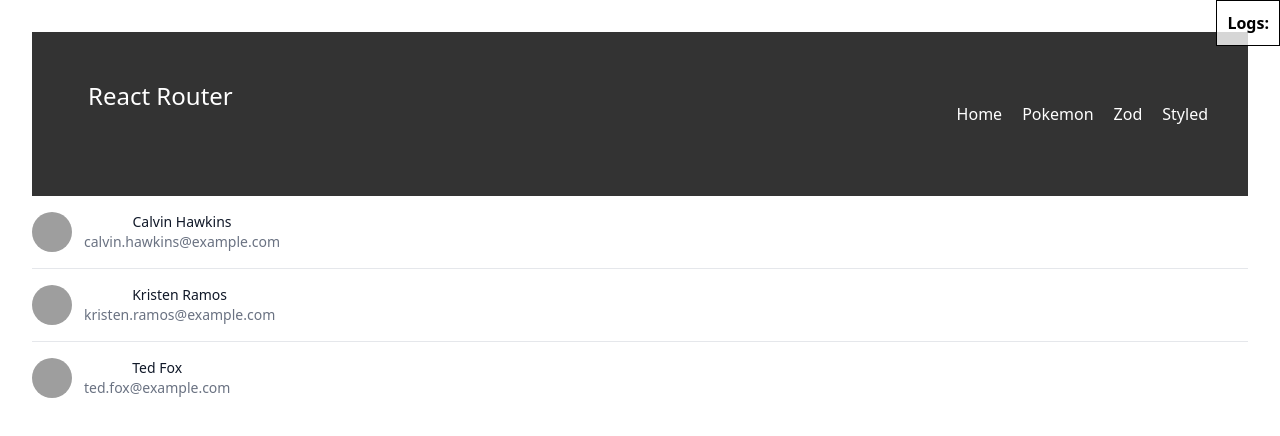
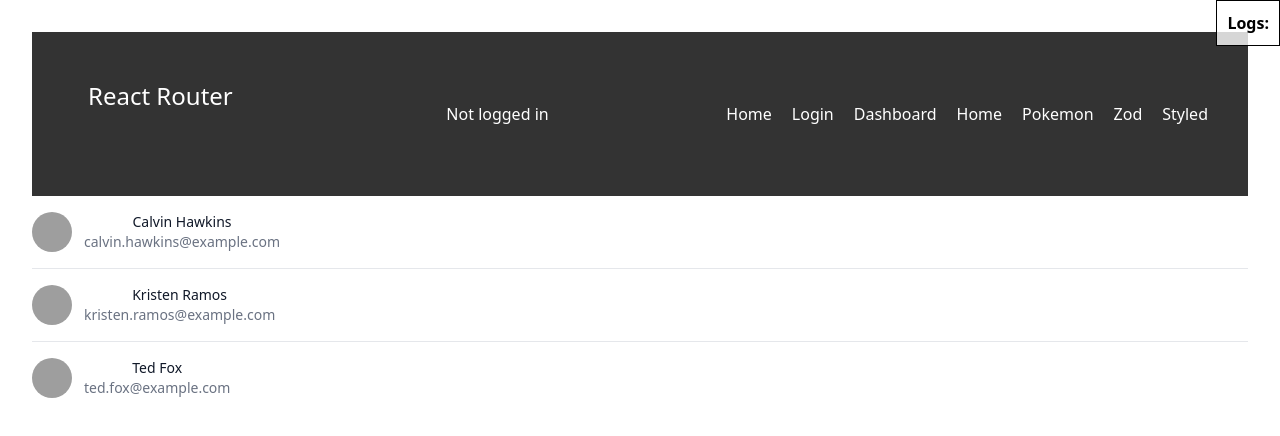
Before and after one commit to panachainy/template-react-vite-tailwind, a React (Vite) app: page / in a window 1280 px wide. Shown: the top 436 px of the page. Built offline with nearby package versions, Linux system fonts and the light colour scheme; grey boxes are pictures that could not be loaded.

Commit message:
update login bar

```diff
--- a/src/App.tsx
+++ b/src/App.tsx
@@ -4,6 +4,10 @@ import { LogsProvider } from '@/providers/Logs'
 import { RouterProvider, createBrowserRouter } from 'react-router-dom'
 import ErrorPage from './core/Error'
 import { MainLayout } from './layouts/Main'
+import { AuthProvider } from './pages/Auth/AuthContext'
+import { AuthDashboardPage } from './pages/Auth/AuthDashboardPage'
+import { AuthCallbackPage } from './pages/Auth/Callback'
+import { LoginPage } from './pages/Auth/LoginPage'
 import Home from './pages/Home/Home'
 import PokemonPage from './pages/Pokemon/Index'
 import { StyledExamplePage } from './pages/Styled/Index'
@@ -15,6 +19,33 @@ const router = createBrowserRouter([
     element: (
       <MainLayout>
         <Home />
+      </MainLayout>
+    ),
+    errorElement: <ErrorPage />,
+  },
+  {
+    path: 'auth/login',
+    element: (
+      <MainLayout>
+        <LoginPage />
+      </MainLayout>
+    ),
+    errorElement: <ErrorPage />,
+  },
+  {
+    path: 'auth/callback',
+    element: (
+      <MainLayout>
+        <AuthCallbackPage />
+      </MainLayout>
+    ),
+    errorElement: <ErrorPage />,
+  },
+  {
+    path: 'auth/dashboard',
+    element: (
+      <MainLayout>
+        <AuthDashboardPage />
       </MainLayout>
     ),
     errorElement: <ErrorPage />,
@@ -50,9 +81,11 @@ const router = createBrowserRouter([
 
 function App() {
   return (
-    <LogsProvider>
-      <RouterProvider router={router} />
-    </LogsProvider>
+    <AuthProvider>
+      <LogsProvider>
+        <RouterProvider router={router} />
+      </LogsProvider>
+    </AuthProvider>
   )
 }
 
--- a/src/core/Navbar.tsx
+++ b/src/core/Navbar.tsx
@@ -1,10 +1,24 @@
-import './Navbar.css' // นำเข้า Navbar.css สำหรับการตกแต่ง
+import { UseAuth } from '@/pages/Auth/AuthContext'
+import './Navbar.css'
+function Navbar() {
+  const { userInfo } = UseAuth()
 
-function Navbar() {
   return (
     <nav className="navbar">
       <div className="logo">React Router</div>
+      <div className="user-status">
+        {userInfo ? 'Logged in' : 'Not logged in'}
+      </div>
       <ul className="nav-links">
+        <li>
+          <a href="/">Home</a>
+        </li>
+        <li>
+          <a href="/auth/login">Login</a>
+        </li>
+        <li>
+          <a href="/auth/dashboard">Dashboard</a>
+        </li>
         <li>
           <a href="/">Home</a>
         </li>
```
